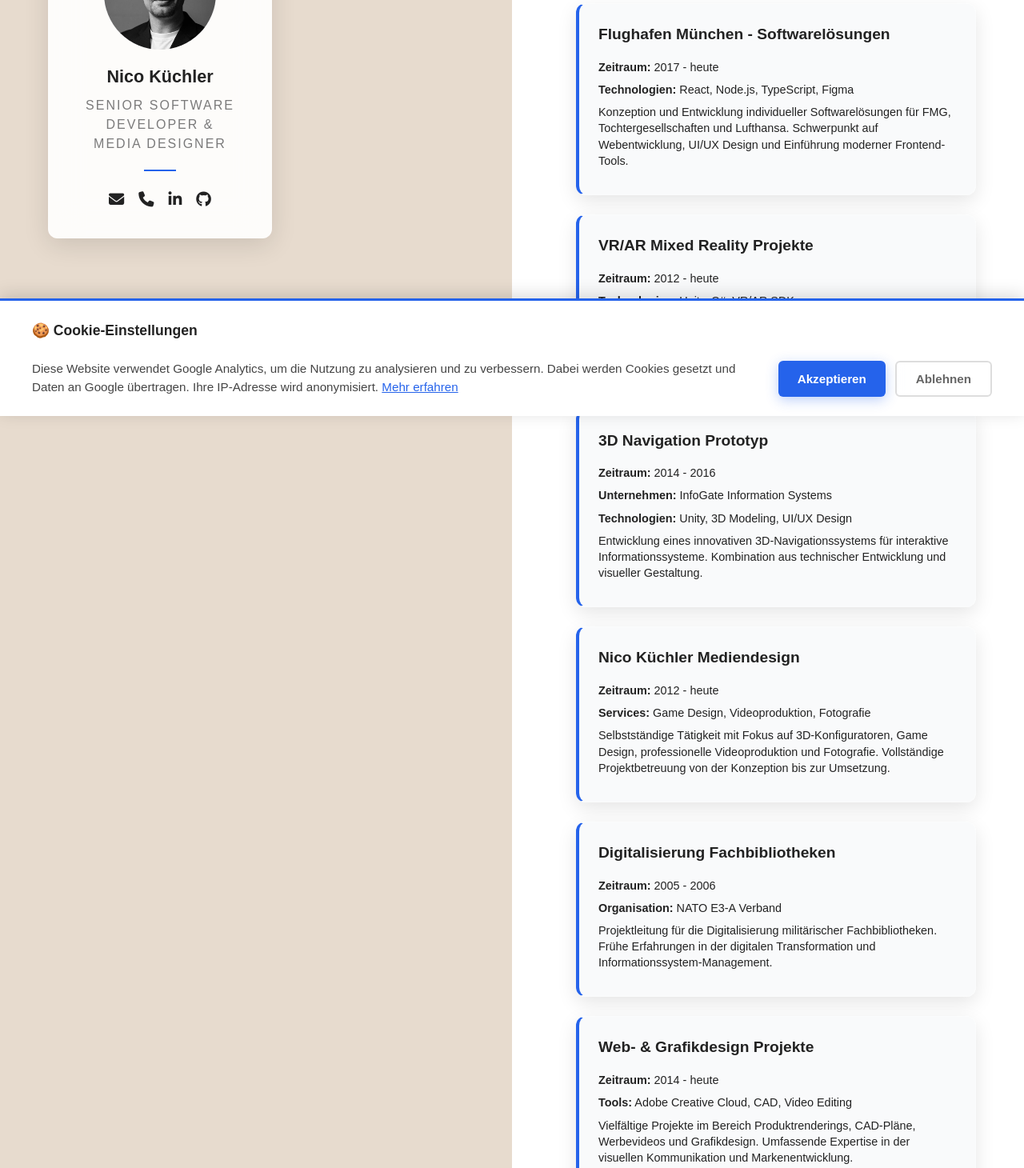
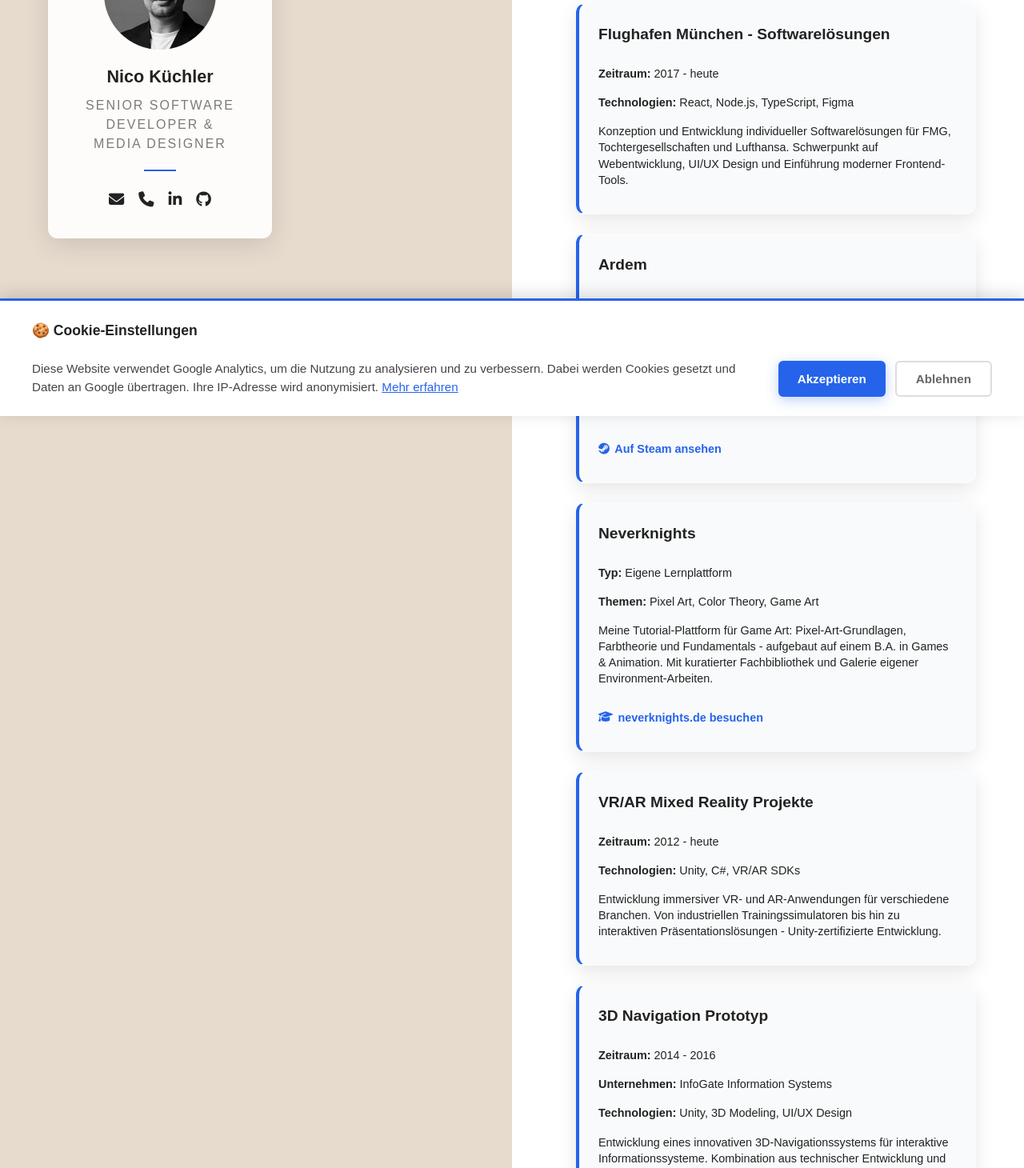
Before and after one commit to NKMedia/nico-kuechler-portfolio, a React (Vite) app: page /projekte in a window 1280 px wide. Shown: the part 280-1740 px from the top of the page at 80% size. Built offline with nearby package versions, Linux system fonts and the light colour scheme; no server answers.

Commit message:
feat(projekte): data-driven project cards with external proof links

```diff
--- a/src/App.css
+++ b/src/App.css
@@ -569,6 +569,38 @@
   line-height: 1.4;
 }
 
+.project-card {
+  display: flex;
+  flex-direction: column;
+}
+
+.project-links {
+  display: flex;
+  flex-wrap: wrap;
+  gap: 0.75rem;
+  margin-top: auto;
+  padding-top: 0.75rem;
+}
+
+.project-link {
+  display: inline-flex;
+  align-items: center;
+  gap: 0.4rem;
+  font-weight: 600;
+  font-size: 0.9rem;
+  text-decoration: none;
+  color: #2563eb;
+}
+
+.project-link:hover,
+.project-link:focus-visible {
+  text-decoration: underline;
+}
+
+body.dark-theme .project-link {
+  color: #60a5fa;
+}
+
 .contact-info {
   margin: 2rem 0;
 }
--- a/src/components/Projekte.tsx
+++ b/src/components/Projekte.tsx
@@ -1,12 +1,13 @@
 import ProfileCard from "./ProfileCard";
+import { PROJECTS } from "../constants/projects";
 
 /**
  * Projekte component - Portfolio page displaying selected projects and work
  *
  * Features:
- * - Project cards with descriptions
+ * - Project cards rendered from PROJECTS data (src/constants/projects.ts)
+ * - External proof links (Steam, itch.io, neverknights.de) per project
  * - Technology stacks and timeframes
- * - Professional portfolio overview
  * - Responsive grid layout
  *
  * @returns Portfolio projects page component
@@ -20,102 +21,33 @@
         <h3>Ausgewählte Arbeiten & Entwicklungen</h3>
 
         <div className="project-grid">
-          <div className="project-card">
-            <h4>Flughafen München - Softwarelösungen</h4>
-            <p>
-              <strong>Zeitraum:</strong> 2017 - heute
-            </p>
-            <p>
-              <strong>Technologien:</strong> React, Node.js, TypeScript, Figma
-            </p>
-            <p>
-              Konzeption und Entwicklung individueller Softwarelösungen für FMG,
-              Tochtergesellschaften und Lufthansa. Schwerpunkt auf
-              Webentwicklung, UI/UX Design und Einführung moderner
-              Frontend-Tools.
-            </p>
-          </div>
-
-          <div className="project-card">
-            <h4>VR/AR Mixed Reality Projekte</h4>
-            <p>
-              <strong>Zeitraum:</strong> 2012 - heute
-            </p>
-            <p>
-              <strong>Technologien:</strong> Unity, C#, VR/AR SDKs
-            </p>
-            <p>
-              Entwicklung immersiver VR- und AR-Anwendungen für verschiedene
-              Branchen. Von industriellen Trainingssimulatoren bis hin zu
-              interaktiven Präsentationslösungen - Unity-zertifizierte
-              Entwicklung.
-            </p>
-          </div>
-
-          <div className="project-card">
-            <h4>3D Navigation Prototyp</h4>
-            <p>
-              <strong>Zeitraum:</strong> 2014 - 2016
-            </p>
-            <p>
-              <strong>Unternehmen:</strong> InfoGate Information Systems
-            </p>
-            <p>
-              <strong>Technologien:</strong> Unity, 3D Modeling, UI/UX Design
-            </p>
-            <p>
-              Entwicklung eines innovativen 3D-Navigationssystems für
-              interaktive Informationssysteme. Kombination aus technischer
-              Entwicklung und visueller Gestaltung.
-            </p>
-          </div>
-
-          <div className="project-card">
-            <h4>Nico Küchler Mediendesign</h4>
-            <p>
-              <strong>Zeitraum:</strong> 2012 - heute
-            </p>
-            <p>
-              <strong>Services:</strong> Game Design, Videoproduktion,
-              Fotografie
-            </p>
-            <p>
-              Selbstständige Tätigkeit mit Fokus auf 3D-Konfiguratoren, Game
-              Design, professionelle Videoproduktion und Fotografie.
-              Vollständige Projektbetreuung von der Konzeption bis zur
-              Umsetzung.
-            </p>
-          </div>
-
-          <div className="project-card">
-            <h4>Digitalisierung Fachbibliotheken</h4>
-            <p>
-              <strong>Zeitraum:</strong> 2005 - 2006
-            </p>
-            <p>
-              <strong>Organisation:</strong> NATO E3-A Verband
-            </p>
-            <p>
-              Projektleitung für die Digitalisierung militärischer
-              Fachbibliotheken. Frühe Erfahrungen in der digitalen
-              Transformation und Informationssystem-Management.
-            </p>
-          </div>
-
-          <div className="project-card">
-            <h4>Web- & Grafikdesign Projekte</h4>
-            <p>
-              <strong>Zeitraum:</strong> 2014 - heute
-            </p>
-            <p>
-              <strong>Tools:</strong> Adobe Creative Cloud, CAD, Video Editing
-            </p>
-            <p>
-              Vielfältige Projekte im Bereich Produktrenderings, CAD-Pläne,
-              Werbevideos und Grafikdesign. Umfassende Expertise in der
-              visuellen Kommunikation und Markenentwicklung.
-            </p>
-          </div>
+          {PROJECTS.map((project) => (
+            <div className="project-card" key={project.id}>
+              <h4>{project.title}</h4>
+              {project.meta.map((m) => (
+                <p key={m.label}>
+                  <strong>{m.label}:</strong> {m.value}
+                </p>
+              ))}
+              <p>{project.description}</p>
+              {project.links && (
+                <p className="project-links">
+                  {project.links.map((link) => (
+                    <a
+                      key={link.url}
+                      href={link.url}
+                      target="_blank"
+                      rel="noopener noreferrer"
+                      className="project-link"
+                    >
+                      <i className={link.icon} aria-hidden="true" />{" "}
+                      {link.label}
+                    </a>
+                  ))}
+                </p>
+              )}
+            </div>
+          ))}
         </div>
       </div>
     </div>
--- /dev/null
+++ b/src/constants/projects.ts
@@ -0,0 +1,118 @@
+/**
+ * Portfolio project data
+ * Single source of truth for the Projekte page — add new projects here.
+ */
+
+import type { Project } from "../types";
+
+export const PROJECTS: Project[] = [
+  {
+    id: "fmg",
+    title: "Flughafen München - Softwarelösungen",
+    meta: [
+      { label: "Zeitraum", value: "2017 - heute" },
+      { label: "Technologien", value: "React, Node.js, TypeScript, Figma" },
+    ],
+    description:
+      "Konzeption und Entwicklung individueller Softwarelösungen für FMG, Tochtergesellschaften und Lufthansa. Schwerpunkt auf Webentwicklung, UI/UX Design und Einführung moderner Frontend-Tools.",
+  },
+  {
+    id: "ardem",
+    title: "Ardem",
+    meta: [
+      { label: "Release", value: "Early Access 2026 (Steam)" },
+      { label: "Beitrag", value: "Game Art & Design" },
+    ],
+    description:
+      "Mitwirkung an Game Art und Design für Ardem, ein Open-World-Survival-RPG mit 64 km² handgefertigter Spielwelt. Von Environment-Details bis zu visueller Gestaltung - mein kreativer Beitrag zu einem kommerziellen Steam-Titel.",
+    links: [
+      {
+        label: "Auf Steam ansehen",
+        url: "https://store.steampowered.com/app/2179480/Ardem/",
+        icon: "fab fa-steam",
+      },
+    ],
+  },
+  {
+    id: "neverknights",
+    title: "Neverknights",
+    meta: [
+      { label: "Typ", value: "Eigene Lernplattform" },
+      { label: "Themen", value: "Pixel Art, Color Theory, Game Art" },
+    ],
+    description:
+      "Meine Tutorial-Plattform für Game Art: Pixel-Art-Grundlagen, Farbtheorie und Fundamentals - aufgebaut auf einem B.A. in Games & Animation. Mit kuratierter Fachbibliothek und Galerie eigener Environment-Arbeiten.",
+    links: [
+      {
+        label: "neverknights.de besuchen",
+        url: "https://www.neverknights.de/en/",
+        icon: "fas fa-graduation-cap",
+      },
+    ],
+  },
+  {
+    id: "vrar",
+    title: "VR/AR Mixed Reality Projekte",
+    meta: [
+      { label: "Zeitraum", value: "2012 - heute" },
+      { label: "Technologien", value: "Unity, C#, VR/AR SDKs" },
+    ],
+    description:
+      "Entwicklung immersiver VR- und AR-Anwendungen für verschiedene Branchen. Von industriellen Trainingssimulatoren bis hin zu interaktiven Präsentationslösungen - Unity-zertifizierte Entwicklung.",
+  },
+  {
+    id: "infogate",
+    title: "3D Navigation Prototyp",
+    meta: [
+      { label: "Zeitraum", value: "2014 - 2016" },
+      { label: "Unternehmen", value: "InfoGate Information Systems" },
+      { label: "Technologien", value: "Unity, 3D Modeling, UI/UX Design" },
+    ],
+    description:
+      "Entwicklung eines innovativen 3D-Navigationssystems für interaktive Informationssysteme. Kombination aus technischer Entwicklung und visueller Gestaltung.",
+  },
+  {
+    id: "mediendesign",
+    title: "Nico Küchler Mediendesign",
+    meta: [
+      { label: "Zeitraum", value: "2012 - heute" },
+      { label: "Services", value: "Game Design, Videoproduktion, Fotografie" },
+    ],
+    description:
+      "Selbstständige Tätigkeit mit Fokus auf 3D-Konfiguratoren, Game Design, professionelle Videoproduktion und Fotografie. Vollständige Projektbetreuung von der Konzeption bis zur Umsetzung.",
+    links: [
+      {
+        label: "SnakeTris Adventure spielen",
+        url: "https://levoram.itch.io/snaketris-adventure",
+        icon: "fab fa-itch-io",
+      },
+      {
+        label: "Alle Games auf itch.io",
+        url: "https://levoram.itch.io/",
+        icon: "fab fa-itch-io",
+      },
+    ],
+  },
+  {
+    id: "nato",
+    title: "Digitalisierung Fachbibliotheken",
+    meta: [
+      { label: "Zeitraum", value: "2005 - 2006" },
+      { label: "Organisation", value: "NATO E3-A Verband" },
+    ],
+    description:
+      "Projektleitung für die Digitalisierung militärischer Fachbibliotheken. Frühe Erfahrungen in der digitalen Transformation und Informationssystem-Management.",
+  },
+  {
+    id: "webdesign",
+    title: "Web- & Grafikdesign Projekte",
+    meta: [
+      { label: "Zeitraum", value: "2014 - heute" },
+      { label: "Tools", value: "Adobe Creative Cloud, CAD, Video Editing" },
+    ],
+    description:
+      "Vielfältige Projekte im Bereich Produktrenderings, CAD-Pläne, Werbevideos und Grafikdesign. Umfassende Expertise in der visuellen Kommunikation und Markenentwicklung.",
+  },
+];
+
+export default PROJECTS;
```
Also changed, not shown: src/types/index.ts (+20 -0 lines), 1 other file (tests, documents, lock files or other folders).
